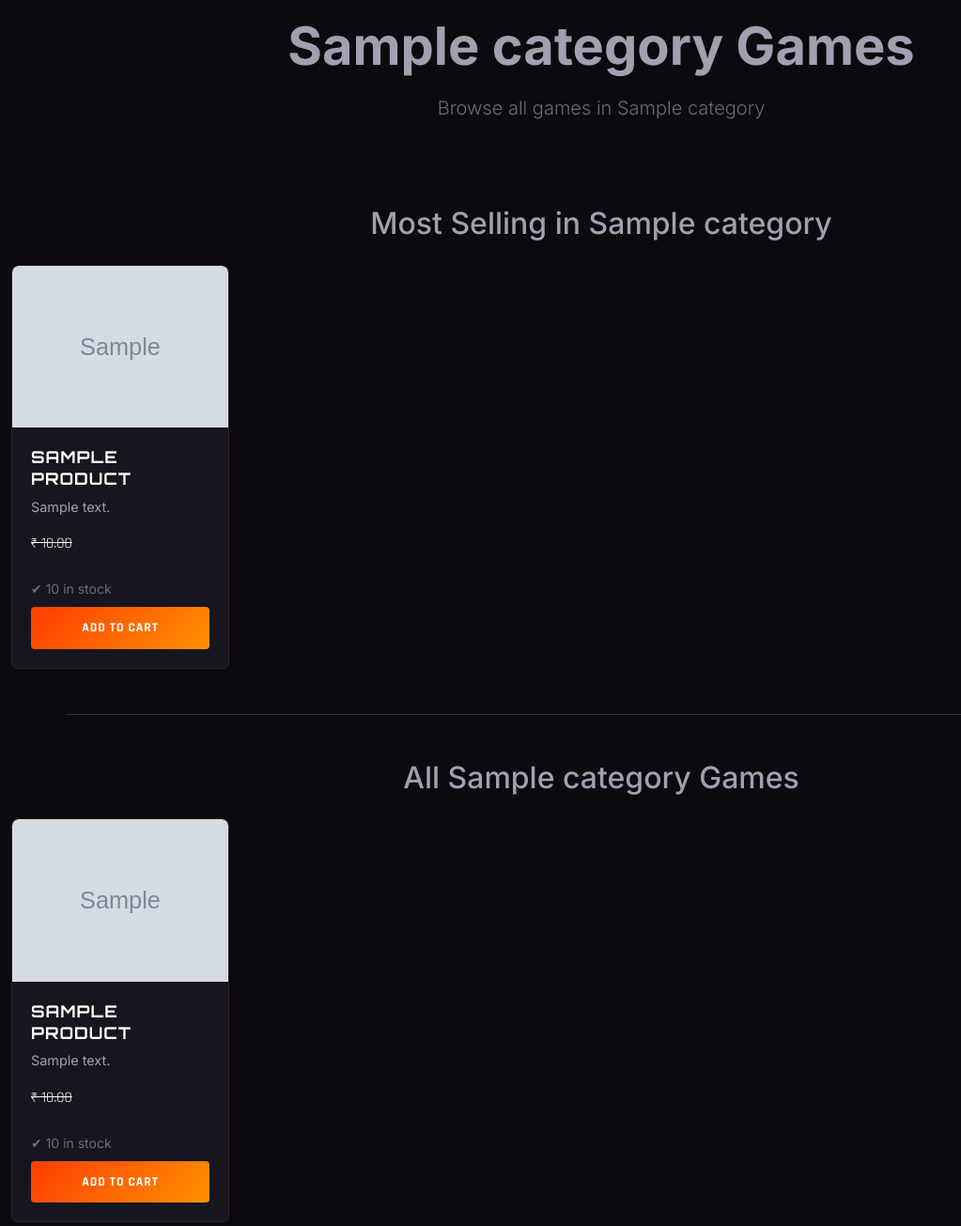
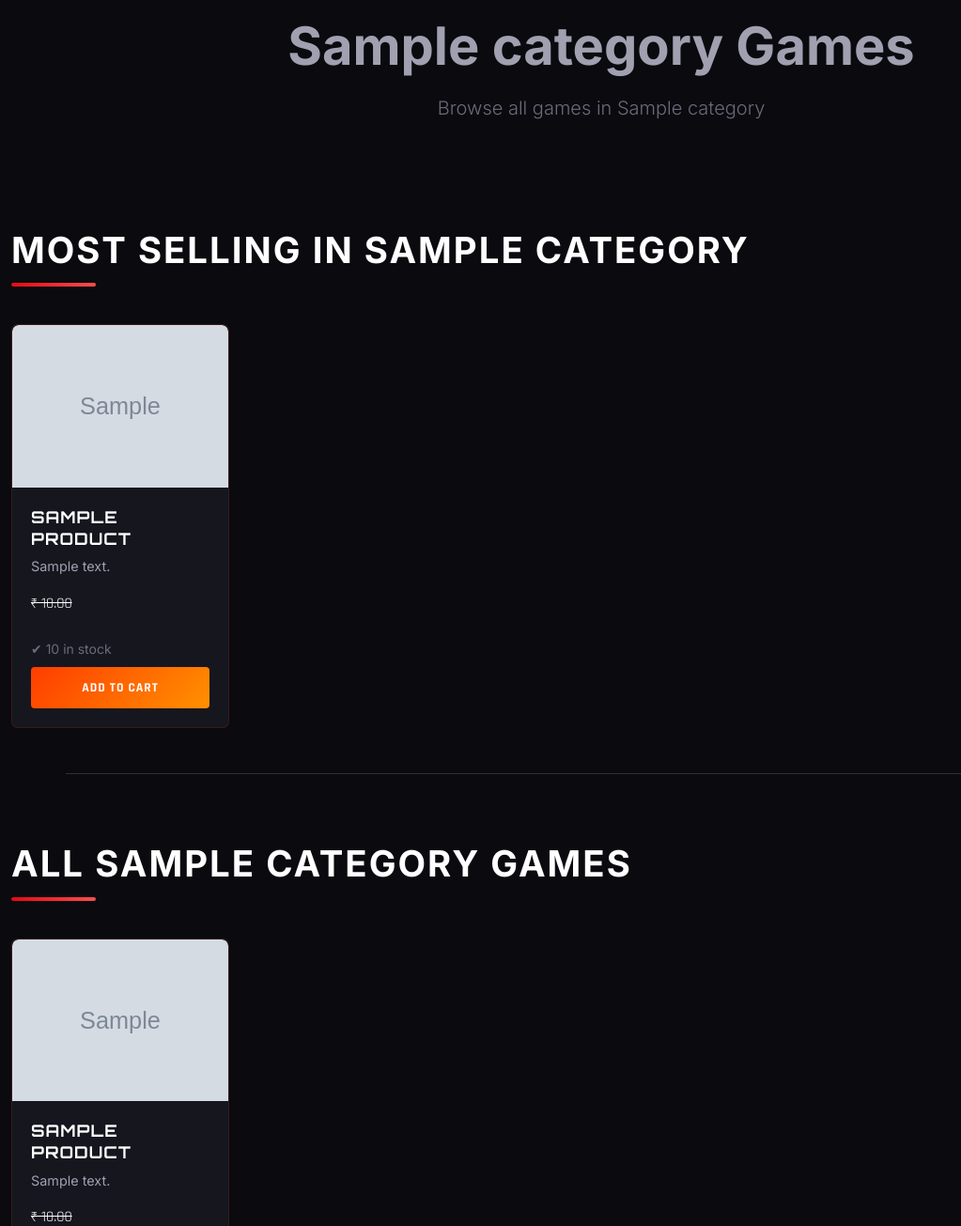
Before and after one commit to guna0223/Django-Game, a Django app: page /products/category/1/ in a window 1280 px wide. Shown: the part 82-1387 px from the top of the page at 94% size, without its empty margins (0-1023 px from the left). Run offline with Django 5.2, Linux system fonts and the light colour scheme; tables that the repository leaves empty hold one stand-in row (values such as "Sample post"); grey boxes marked "Sample" are stand-in pictures.

Commit message:
new model

```diff
--- a/Elshop/mainapp/views.py
+++ b/Elshop/mainapp/views.py
@@ -49,9 +49,9 @@ def homeView(request):
                         most_selling_products.append(p)
                         break
             if not most_selling_products:
-                most_selling_products = new_products
+                most_selling_products = []
         except Exception:
-            most_selling_products = new_products
+            most_selling_products = []
 
         context = {
             'current_page': 'home',
--- a/Elshop/products/views.py
+++ b/Elshop/products/views.py
@@ -42,8 +42,7 @@ def category_products(request, category_id):
     ).order_by('-total_sold')[:5]
 
     if not most_selling:
-        # Fallback to new products in this category if no sales
-        most_selling = products.order_by('-created_at')[:5]
+        most_selling = []
 
     return render(request, 'products/category_products.html', {
         'products': products,
--- a/Elshop/templates/products/category_products.html
+++ b/Elshop/templates/products/category_products.html
@@ -14,7 +14,11 @@
 
 {% if most_selling_products %}
 <section class="container-fluid my-4" data-add-url="{% url 'add_to_cart' %}">
-    <h2 class="text-center mb-4">Most Selling in {{ category.title }}</h2>
+    <div class="row g-4 mt-2">
+        <div class="col-12">
+            <h2 class="game-categories">Most Selling in {{ category.title|upper }}</h2>
+        </div>
+    </div>
     <div class="row g-4 row-cols-1 row-cols-sm-2 row-cols-md-3 row-cols-lg-5">
         {% for product in most_selling_products %}
         {% if product.thumbnail %}
@@ -29,7 +33,11 @@
 {% endif %}
 
 <section id="products-container" class="container-fluid my-4" data-add-url="{% url 'add_to_cart' %}">
-    <h2 class="text-center mb-4">All {{ category.title }} Games</h2>
+    <div class="row g-4 mt-2">
+        <div class="col-12">
+            <h2 class="game-categories">All {{ category.title|upper }} Games</h2>
+        </div>
+    </div>
     {% csrf_token %}
     <div class="row g-4 row-cols-1 row-cols-sm-2 row-cols-md-3 row-cols-lg-5">
         {% for product in products %}
--- a/Elshop/templates/products/includes/productSection.html
+++ b/Elshop/templates/products/includes/productSection.html
@@ -23,6 +23,7 @@
     </div>
 
     <!-- ================= MOST SELLING GAMES ================= -->
+    {% if most_selling_products %}
     <div class="row g-4 mt-4">
         <div class="col-12">
             <h2 class="game-categories">Most Selling Games</h2>
@@ -35,11 +36,8 @@
             {% include 'products/includes/productCard.html' %}
         </div>
         {% endif %}
-        {% empty %}
-        <div class="col-12 text-center">
-            <p class="text-muted">No Products Available!</p>
-        </div>
         {% endfor %}
     </div>
+    {% endif %}
 
 </section>
```
